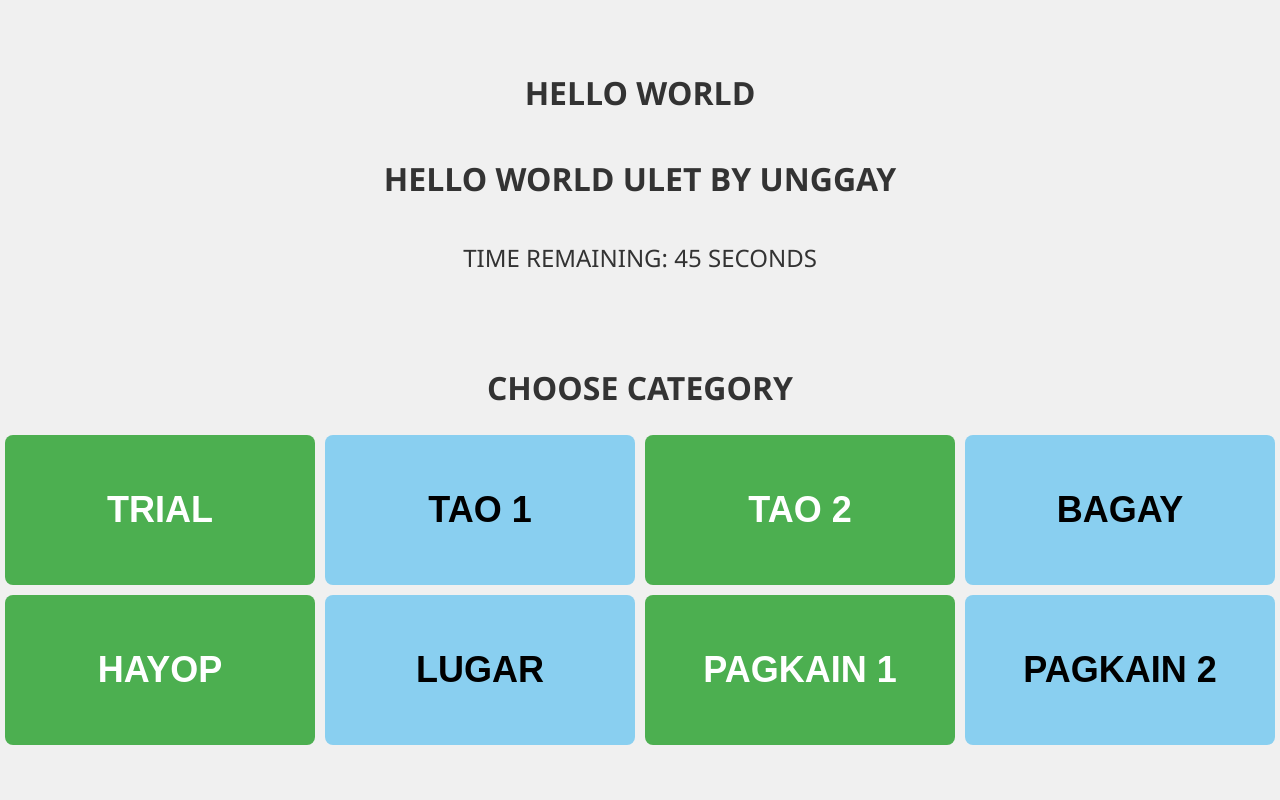
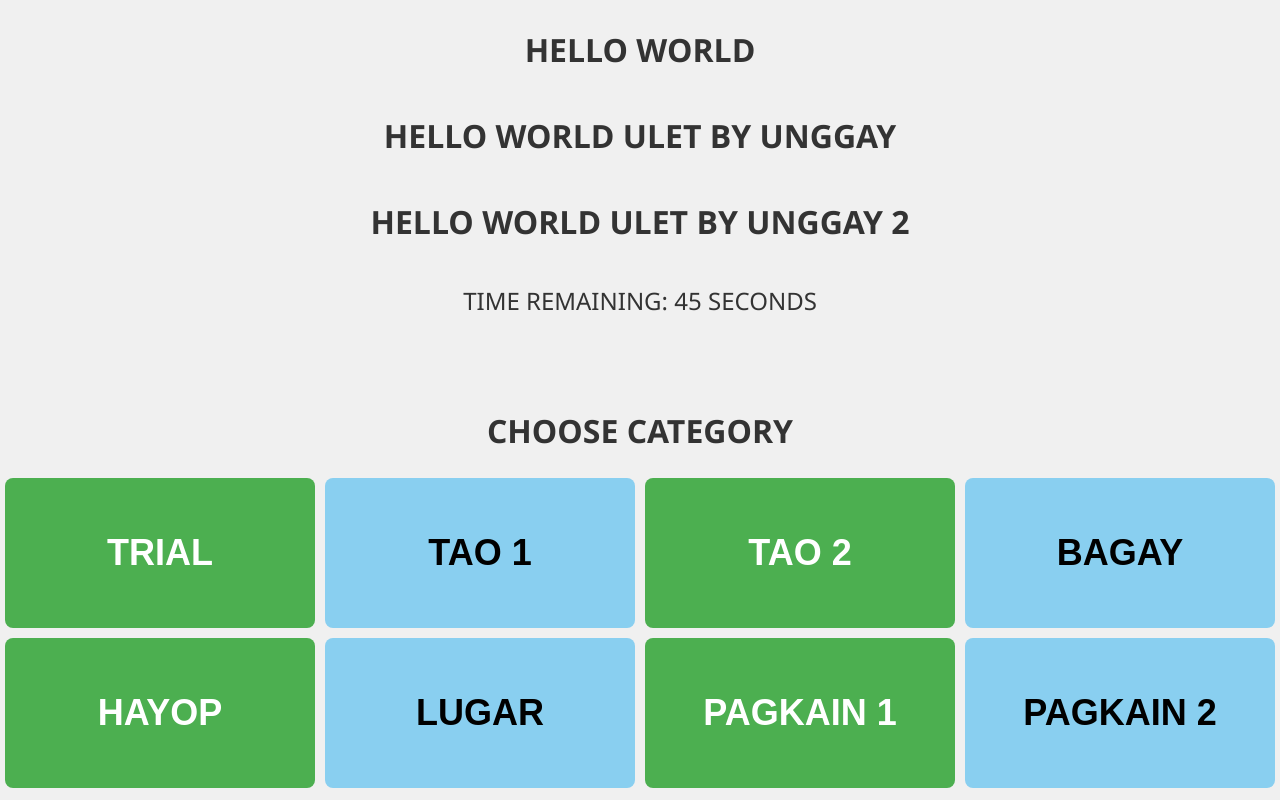
Before and after one commit to nicho-reyes/word-reveal, a plain HTML site: page index.html in a window 1280 px wide. Drawn offline with Linux system fonts and the light colour scheme.

Commit message:
inadd ko lang yung isa pang line

```diff
--- a/index.html
+++ b/index.html
@@ -10,6 +10,8 @@
 
 <h1>Hello world</h1>
 <h1>Hello world ulet by unggay</h1>
+<h1>Hello world ulet by unggay 2</h1>
+
 
 <!-- Modal -->
 <div id="myModal" class="modal">
```
